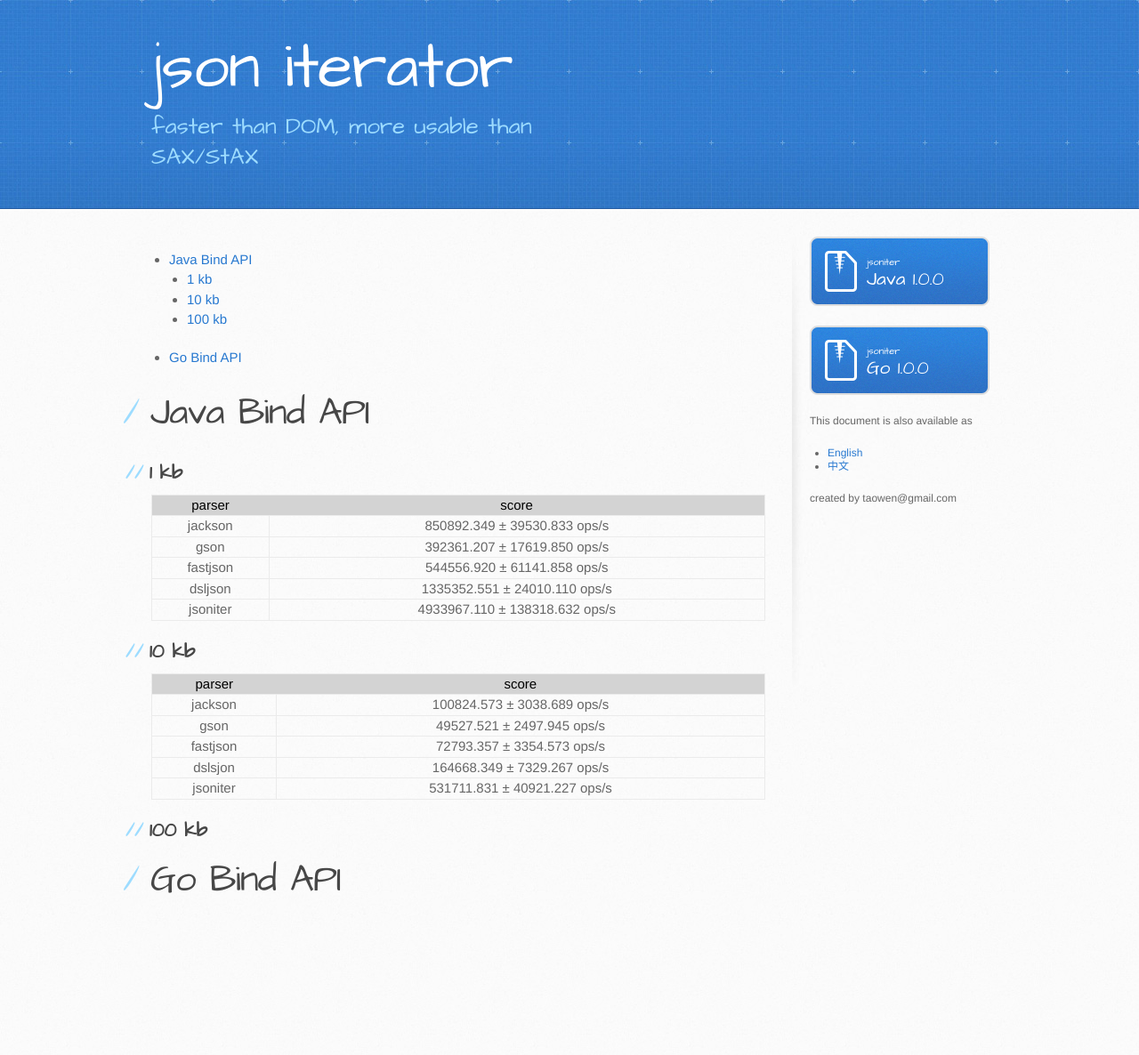
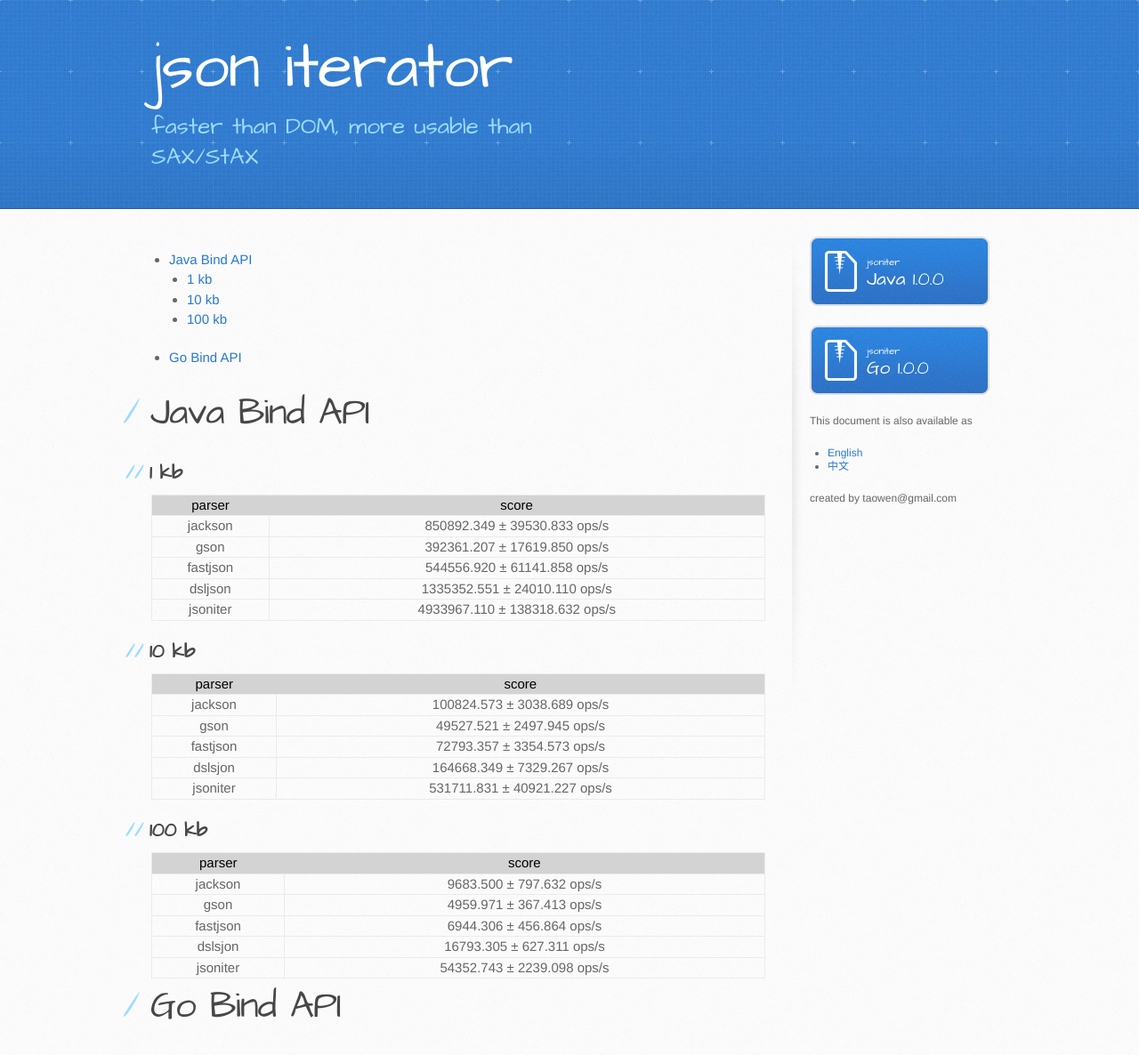
Before and after one commit to json-iterator/json-iterator.github.io, a Jekyll site: the page built from benchmark.md, in a window 1280 px wide. Shown: the whole page at 89% size. Built offline with Jekyll 4.4.1, drawn with Linux system fonts in a browser that asks for light colours; before the commit the page ends 1044 px from its top, so only the background shows below that.

Commit message:
Update benchmark.md

```diff
--- a/benchmark.md
+++ b/benchmark.md
@@ -31,4 +31,13 @@ title: Json Iterator
 
 ## 100 kb
 
+| parser | score |
+| ---    | ---   |
+| jackson  | 9683.500 ±  797.632  ops/s |
+| gson     | 4959.971 ±  367.413  ops/s |
+| fastjson | 6944.306 ±  456.864  ops/s |
+| dslsjon  | 16793.305 ±  627.311  ops/s |
+| jsoniter | 54352.743 ± 2239.098  ops/s |
+
+
 # Go Bind API
```
